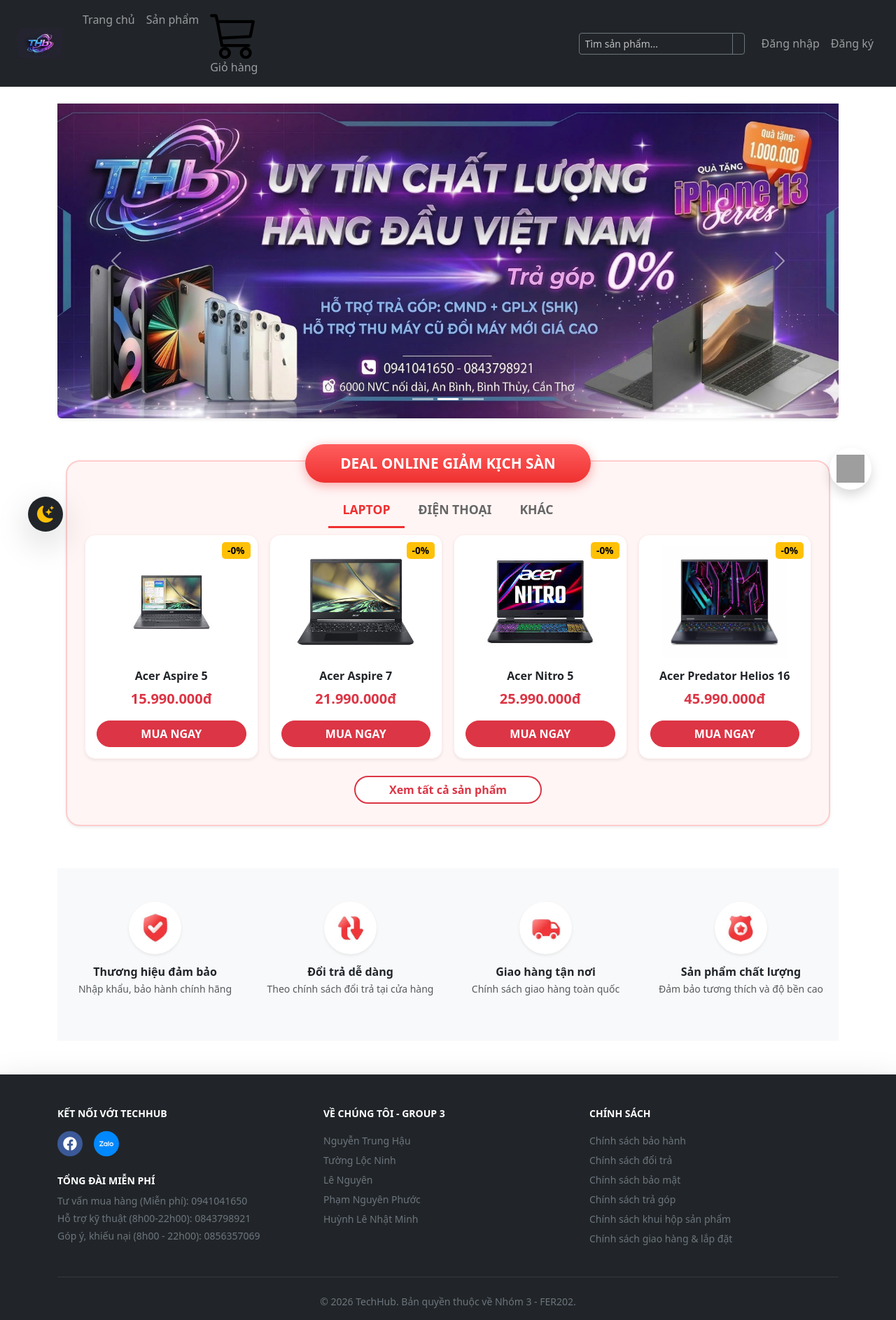
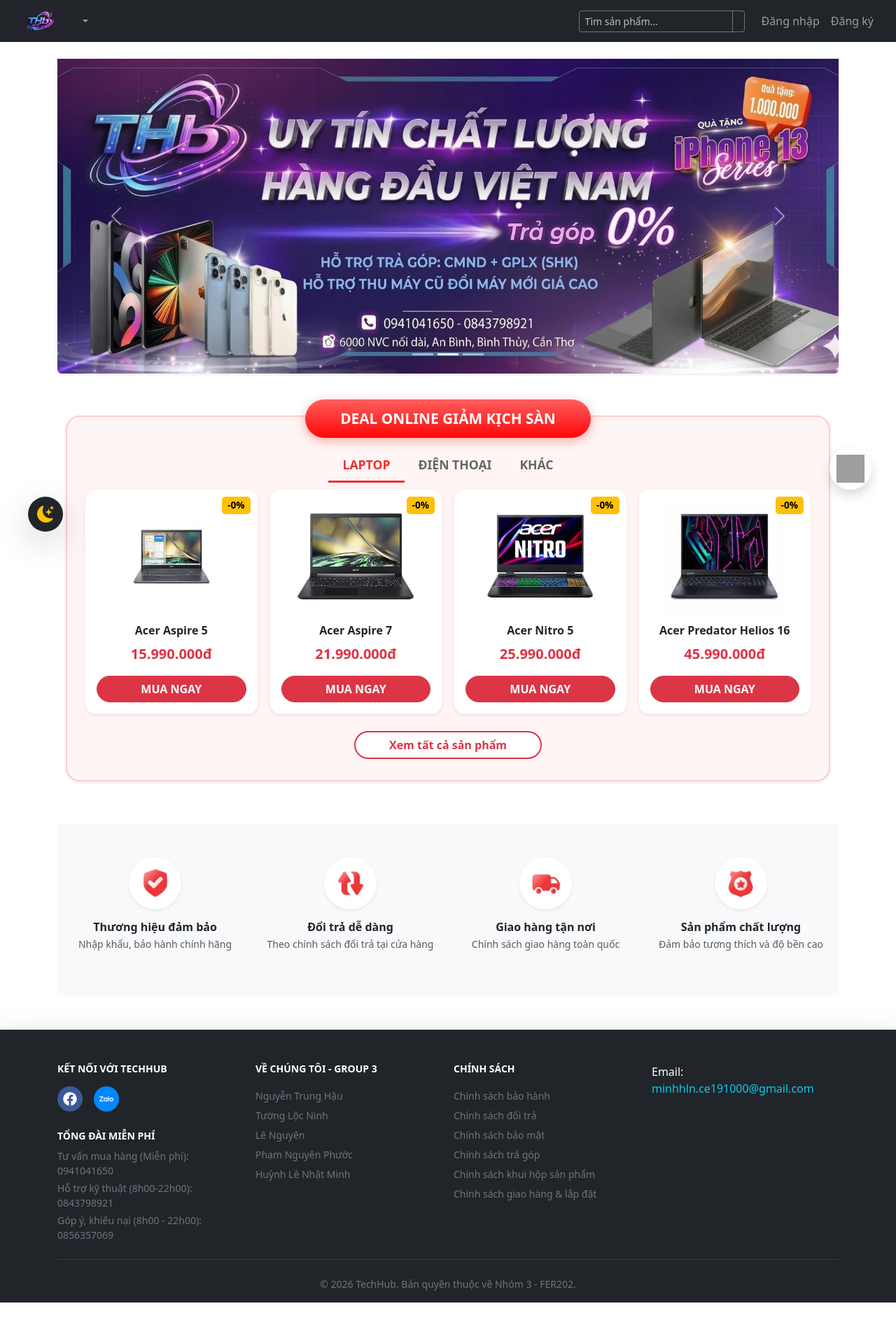
Before and after one commit to nguyenlece191110-pixel/SP26_FER202_GROUP_3, a React (Create React App) app: page / in a window 1280 px wide. Shown: the whole page at 70% size. After the commit the page ends 1862 px from the top, so only its background shows below. Built offline with nearby package versions, Linux system fonts and the light colour scheme; data requests are answered from the project's data file; grey boxes are pictures that could not be loaded.

Commit message:
feat: them email

```diff
--- a/src/components/Footer.jsx
+++ b/src/components/Footer.jsx
@@ -14,9 +14,9 @@
     return (
         <footer className="bg-dark text-white pt-5 pb-3 mt-5 shadow-lg">
             <Container>
-                <Row className="g-4">
+                <Row className="g-3">
                     {/* Cột 1: Kết nối với TechHub */}
-                    <Col xs={12} md={4}>
+                    <Col xs={12} md={3}>
                         <h6 className="fw-bold mb-3 text-uppercase small">Kết nối với TechHub</h6>
                         <div className="d-flex gap-3 mb-4">
                             {/* đường dẫn tới trang fb */}
@@ -42,7 +42,7 @@
                     </Col>
 
                     {/* Cột 2: Về chúng tôi*/}
-                    <Col xs={12} md={4}>
+                    <Col xs={12} md={3}>
                         <h6 className="fw-bold mb-3 text-uppercase small">Về chúng tôi - Group 3</h6>
                         <ul className="list-unstyled small text-secondary lh-lg">
                             <li>Nguyễn Trung Hậu</li>
@@ -54,7 +54,7 @@
                     </Col>
 
                     {/* Cột 3: Chính sách - ĐÃ CẬP NHẬT LINK */}
-                    <Col xs={12} md={4}>
+                    <Col xs={12} md={3}>
                         <h6 className="fw-bold mb-3 text-uppercase small">Chính sách</h6>
                         <ul className="list-unstyled small text-secondary lh-lg">
                             <li>
@@ -77,6 +77,15 @@
                             </li>
                         </ul>
                     </Col>
+                    <Col xs={12} md={3}>
+                        <p className="mb-0">
+                            Email: <a href="mailto:minhhln.ce191000@gmail.com" className="text-info text-decoration-none">
+                                minhhln.ce191000@gmail.com
+                            </a>
+                        </p>
+
+                    </Col>
+
                 </Row>
 
                 <hr className="my-4 border-secondary" />
--- a/src/components/Header.jsx
+++ b/src/components/Header.jsx
@@ -1,5 +1,5 @@
 import React, { useContext, useState } from 'react';
-import { Navbar, Nav, Container, Button, Badge, Form, InputGroup } from 'react-bootstrap';
+import { Navbar, Nav, Container, Button, Badge, Form, InputGroup, NavDropdown } from 'react-bootstrap';
 import { Link, useNavigate } from 'react-router-dom';
 import { AuthContext } from '../AuthContext';
 import { useCart } from '../contexts/CartContext';
@@ -33,32 +33,41 @@
                 </Navbar.Brand>
                 <Navbar.Toggle aria-controls="basic-navbar-nav" />
                 <Navbar.Collapse id="basic-navbar-nav">
+
                     <Nav className="me-auto">
-                        <Nav.Link as={Link} to="/">Trang chủ</Nav.Link>
-                        <Nav.Link as={Link} to="/shop">Sản phẩm</Nav.Link>
-                        <Nav.Link as={Link} to="/cart" className="position-relative">
-                            <Cart3 className="me-1" />
+                        <NavDropdown >
+                            <NavDropdown.Item as={Link} to="/">
+                                Trang chủ
+                            </NavDropdown.Item>
+                            <NavDropdown.Item as={Link} to="/shop">
+                                Sản phẩm
+                            </NavDropdown.Item>
+
+                            <NavDropdown.Item as={Link} to="/cart">
+                                <Cart3 className="me-2" />
                                 Giỏ hàng
                                 {totalItems > 0 && (
-                                <Badge
-                                    bg="danger"
-                                    pill
-                                    className="position-absolute top-0 start-100 translate-middle"
-                                    style={{ fontSize: '0.7em' }}
-                                >
+                                    <Badge bg="danger" pill className="ms-2">
                                         {totalItems}
                                     </Badge>
                                 )}
-                        </Nav.Link>
+                            </NavDropdown.Item>
+                            {user && <NavDropdown.Divider />}
                             {user && (
-                            <Nav.Link as={Link} to="/orders">
-                                <Clipboard2 className="me-1" />
+                                <NavDropdown.Item as={Link} to="/orders">
+                                    <Clipboard2 className="me-2" />
                                     Đơn hàng
-                            </Nav.Link>
+                                </NavDropdown.Item>
                             )}
                             {user?.role === 'admin' && (
-                            <Nav.Link as={Link} to="/admin">Quản trị</Nav.Link>
+                                <>
+                                    <NavDropdown.Divider />
+                                    <NavDropdown.Item as={Link} to="/admin" className="text-warning">
+                                        Quản trị hệ thống
+                                    </NavDropdown.Item>
+                                </>
                             )}
+                        </NavDropdown>
                     </Nav>
 
                     {/* --- THANH TÌM KIẾM --- */}
--- a/src/components/ProductTable.jsx
+++ b/src/components/ProductTable.jsx
@@ -41,8 +41,9 @@
                         <th className="text-center" style={{ width: '10%' }}>Hình ảnh</th>
                         <th style={{ width: '25%' }}>Tên sản phẩm</th>
                         <th style={{ width: '15%' }}>Giá</th>
+                        <th style={{ width: '20%' }}>Email</th>
                         <th style={{ width: '15%' }}>Trạng thái (Kho)</th>
-                        <th className="text-center" style={{ width: '25%' }}>Hành động</th>
+                        <th className="text-center" style={{ width: '20%' }}>Hành động</th>
                     </tr>
                 </thead>
                 <tbody>
@@ -67,7 +68,7 @@
                                     <span className="badge bg-secondary text-uppercase" style={{fontSize: '10px'}}>{product.category}</span>
                                 </td>
                                 <td className="text-danger fw-bold">{formatVND(product.price)}</td>
-
+                                <td className="text-truncate" title={product.email || 'N/A'}>{product.email || 'N/A'}</td>
                                 {/* Cột Trạng thái mới với thanh Toggle Gạt */}
                                 <td>
                                     <div className="d-flex align-items-center gap-2">
@@ -103,7 +104,7 @@
                     })}
                     {products.length === 0 && (
                         <tr>
-                            <td colSpan="7" className="text-center text-muted py-5">
+                            <td colSpan="8" className="text-center text-muted py-5">
                                 <i className="bi bi-inbox display-4 d-block mb-2"></i>
                                 Không tìm thấy sản phẩm nào.
                             </td>
--- a/src/pages/Home.css
+++ b/src/pages/Home.css
@@ -34,7 +34,7 @@
 }
 
 .deal-main-title {
-    background: linear-gradient(180deg, #ff5e5e 0%, #ef3030 100%);
+    background: linear-gradient(180deg, #ff5e5e 0%, #fe0707 100%);
     color: white;
     padding: 12px 50px;
     border-radius: 40px;
--- a/src/pages/Zalo.jsx
+++ b/src/pages/Zalo.jsx
@@ -7,7 +7,7 @@
     return (
         <a
             href={zaloLink}
-            target="_blank"
+            target="_blank"//mở tab mới nhưng k mất trang
             rel="noopener noreferrer"
             className="zalo-float shadow"
         >
```
Lines whose indentation alone changed are shown as unchanged.
